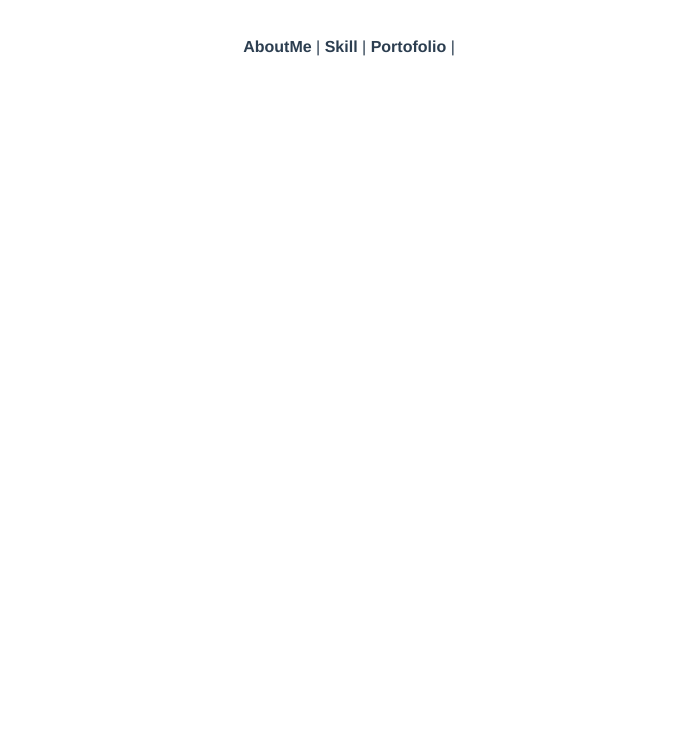
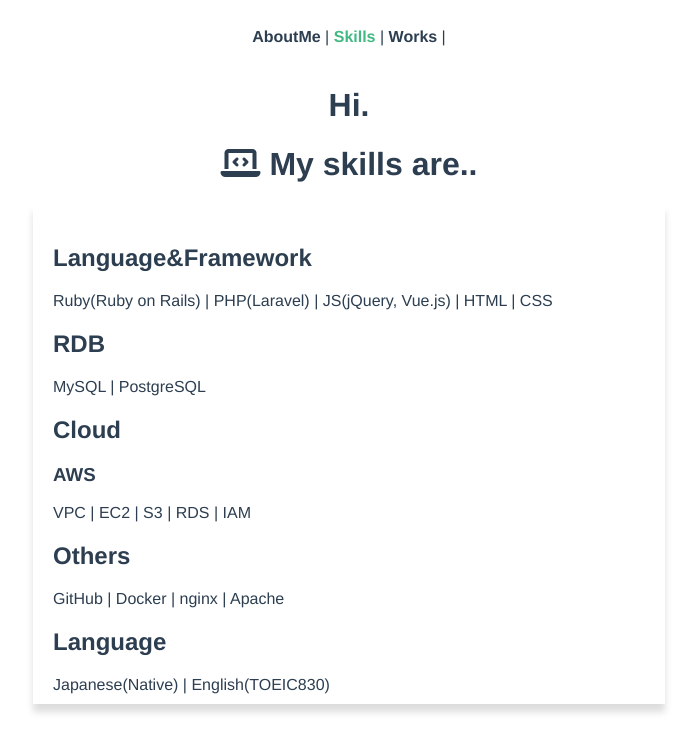
Before and after one commit to segamiken/my_resume, a Vue app: page /skills in a window 1280 px wide. Shown: the top 752 px of the page, without its empty margins (291-988 px from the left). Built offline with nearby package versions, Linux system fonts and the light colour scheme.

Commit message:
Finish Skills page.

```diff
--- a/src/App.vue
+++ b/src/App.vue
@@ -2,8 +2,8 @@
   <div id="app">
     <div id="nav">
       <router-link to="/">AboutMe</router-link> |
-      <router-link to="/skill">Skill</router-link> |
-      <router-link to="/portofolio">Portofolio</router-link> |
+      <router-link to="/skills">Skills</router-link> |
+      <router-link to="/works">Works</router-link> |
     </div>
     <router-view/>
   </div>
@@ -19,7 +19,7 @@
 }
 
 #nav {
-  padding: 30px;
+  padding: 20px;
 }
 
 #nav a {
--- a/src/router/index.js
+++ b/src/router/index.js
@@ -13,14 +13,14 @@
     component: () => import(/* webpackChunkName: "about" */ '../views/AboutMe.vue')
   },
   {
-    path: '/skill',
-    name: 'skill',
+    path: '/skills',
+    name: 'skills',
     component: () => import('../views/Skill.vue')
   },
   {
-    path: '/portofolio',
-    name: 'portofolio',
-    component: () => import('../views/Portofolio.vue')
+    path: '/works',
+    name: 'works',
+    component: () => import('../views/Work.vue')
   }
 
 ]
--- a/src/views/AboutMe.vue
+++ b/src/views/AboutMe.vue
@@ -8,7 +8,6 @@
     <transition mode="in-out">
       <h1>Welcome to Ken's Portfolio Site</h1>
     </transition>
-
     <!-- 題名ここまで -->
 
     <!-- 自己紹介 -->
--- a/src/views/Portofolio.vue
+++ /dev/null
@@ -1,6 +0,0 @@
-<template>
-  <div class="about">
-    <h1>Hi.</h1>
-    <h1>My Works</h1>
-  </div>
-</template>
--- a/src/views/Skill.vue
+++ b/src/views/Skill.vue
@@ -1,6 +1,63 @@
 <template>
-  <div class="about">
+  <div class="skill">
+
+    <!-- 題名 -->
     <h1>Hi.</h1>
-    <h1>My Skills</h1>
+    <h1>
+      <i class="fas fa-laptop-code"></i>
+      My skills are..
+    </h1>
+    <!-- 題名ここまで -->
+
+    <!-- スキル -->
+    <div class="skill_content">
+      <div class="skill_content_text">
+        <h2>Language&Framework</h2>
+        <p>
+          Ruby(Ruby on Rails) | PHP(Laravel) | JS(jQuery, Vue.js) | HTML | CSS
+        </p>
+
+        <h2>RDB</h2>
+        <p>
+           MySQL | PostgreSQL
+        </p>
+
+        <h2>Cloud</h2>
+        <h3>AWS</h3>
+        <p>
+          VPC | EC2 | S3 | RDS | IAM
+        </p>
+
+        <h2>Others</h2>
+        <p>
+           GitHub | Docker | nginx | Apache
+        </p>
+
+        <h2>Language</h2>
+        <p>Japanese(Native) | English(TOEIC830)</p>
+      </div>
+    </div>
+    <!-- スキルここまで -->
   </div>
 </template>
+
+<style>
+  a {
+    text-decoration: none;
+  }
+
+  .skill_content {
+    width: 50%;
+    margin: 0 auto;
+    height: 500px;
+
+    background-color:#fff;
+    box-shadow: 0 8px 7px #ddd;
+    text-align: left;
+  }
+
+  .skill_content_text {
+    padding: 20px;
+  }
+
+</style>
--- /dev/null
+++ b/src/views/Work.vue
@@ -0,0 +1,9 @@
+<template>
+  <div class="about">
+    <h1>Hi.</h1>
+    <h1>
+      <i class="fab fa-app-store"></i>
+      My Works are..
+    </h1>
+  </div>
+</template>
```
